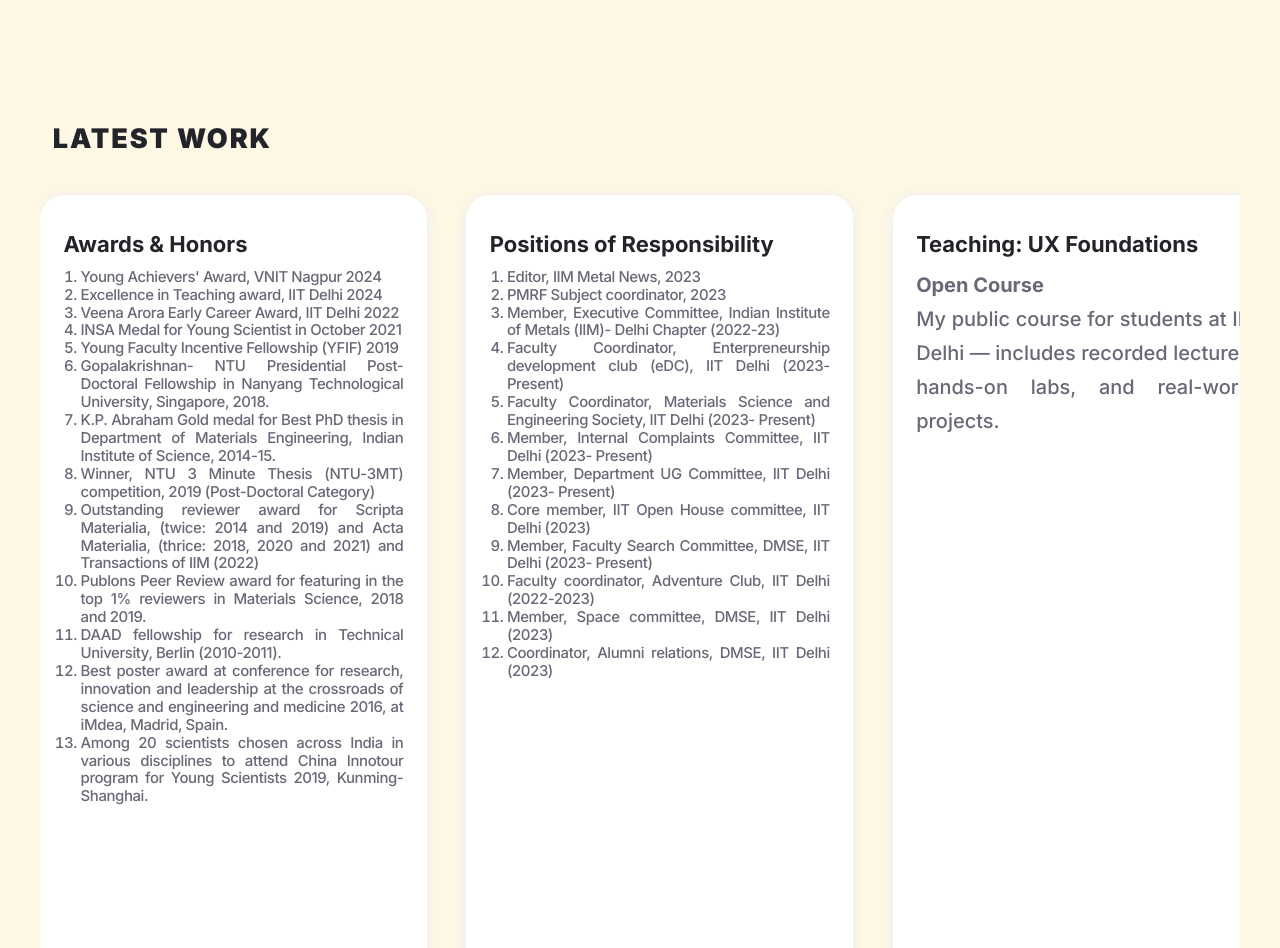
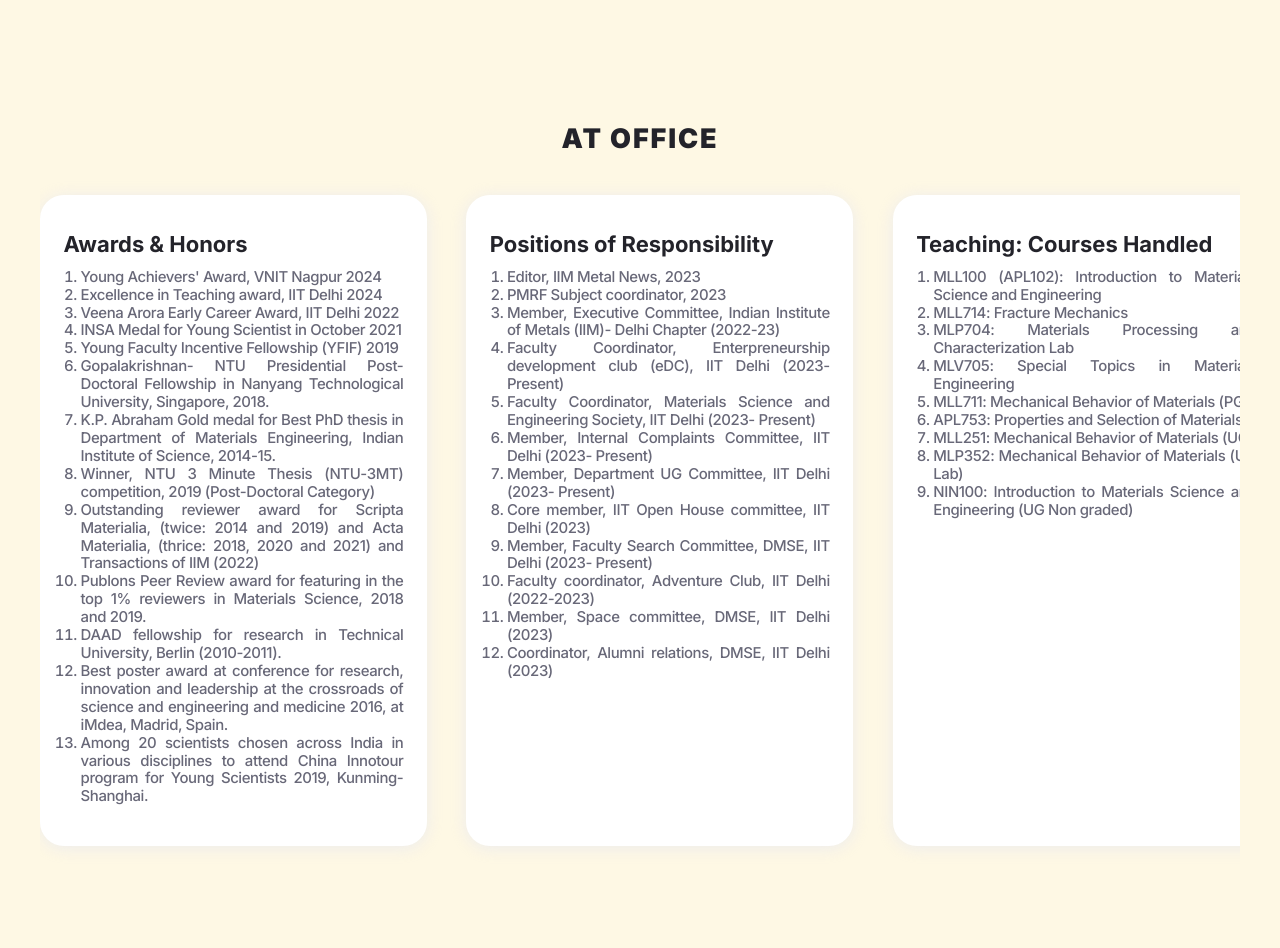
Before and after one commit to NavdeepLakhlan/LNR, a plain HTML site: page MEET LNR.html in a window 1280 px wide. Shown: the part 1852-2800 px from the top of the page. Drawn offline with Linux system fonts and the light colour scheme.

Commit message:
Update MEET LNR.html

```diff
--- a/MEET LNR.html
+++ b/MEET LNR.html
@@ -222,7 +222,8 @@
       display: block;
       position: absolute;
       right: 0;
-      top: 0;
+      /* shifted lower */
+      top: 50px;
       margin: 0;
       box-shadow: 0 10px 48px #e4e5f3a7;
       border: none;
@@ -344,7 +345,7 @@
       font-size: 2.3rem;
       font-weight: 800;
       letter-spacing: 1px;
-      color: var(--accent1);
+      color: #000 !important; /* changed to black */
       margin-bottom: 1.1rem;
       margin-top: 0.5em;
       text-align: left;
@@ -355,9 +356,6 @@
       margin-top: 10px;
       width: 100%;
       max-width: 520px;
-      /* background: #fff; removed */
-      /* border-radius: 16px; removed */
-      /* box-shadow: 0 2px 10px #d2d8fc33; removed */
       padding: 0;
       font-size: 1.09rem;
       color: #23232a;
@@ -437,13 +435,14 @@
         font-size: 1em;
       }
     }
-    /* Newsroom, Latest Work, Footer (unchanged except spacing) */
+
+    /* Newsroom, At office, Footer (unchanged except spacing) */
     .mentions-section {
       background-color: var(--bg);
       padding: 70px 0 60px 0;
       text-align: center;
       width: 100%;
-      margin-bottom: 65px; /* add more space before Latest Work */
+      margin-bottom: 65px; /* add more space before At office */
     }
     .mentions-section h2 {
       font-size: 2rem;
@@ -518,6 +517,9 @@
       text-transform: uppercase;
       font-family: 'Inter', Arial, sans-serif;
       margin-left: 1vw;
+      /* center align */
+      text-align: center;
+      margin-left: 0;
     }
     .work-cards {
       display: flex;
@@ -538,7 +540,8 @@
       padding: 2em 1.3em 1.4em 1.3em;
       min-width: 340px;
       width: 340px;
-      min-height: 370px;
+      /* remove min-height so cards fit content */
+      height: auto;
       display: flex;
       flex-direction: column;
       align-items: flex-start;
@@ -576,11 +579,6 @@
       text-align: justify;
       font-family: 'Inter', Arial, sans-serif;
       font-weight: 400;
-    }
-    .work-card:first-child,
-    .work-card:nth-child(2) {
-      min-height: 850px;
-      height: auto;
     }
     .work-link {
       display: inline-block;
@@ -642,7 +640,7 @@
       <div class="hero-main-headline">Hi, I'm Lakshmi Narayan</div>
       <div class="hero-role">I'm a researcher and teacher</div>
       <div class="hero-bio">
-        I am passionate about advancing materials science and engineering through both research and education. My work spans metal additive manufacturing, microstructure engineering, and the mechanical behavior of advanced materials. I believe in making science accessible and exciting, and in empowering students and collaborators to reach their full potential. I enjoy solving complex problems and fostering a spirit of curiosity and inquiry in all my pursuits.
+        I am passionate about advancing materials science and engineering through both research and education. My work spans metal additive manufacturing, microstructure engineering, and the mechanical behavior of advanced materials.
       </div>
     </div>
     <img src="profile.jpg" alt="Lakshmi Narayan portrait" class="hero-static-img" />
@@ -668,10 +666,10 @@
       <div class="teaching-title">Teaching</div>
       <section class="bio-section">
         <p>
-          I'm Lakshmi — a passionate advocate for accessible and user-centered design. My journey weaves through academia, creative industries, and collaborative research, always with a focus on making technology intuitive for all.
+          I'm Lakshmi — a passionate advocate for accessible and user-centered design. My journey weaves through academia, creative industries, and collaborative research, always with a focus on making science approachable.
         </p>
         <p>
-          Whether in the lab or online, I believe great design is both kind and bold: anticipating needs, removing friction, and empowering users of every background. I teach, I learn, I build — and I love connecting with curious minds!
+          Whether in the lab or online, I believe great design is both kind and bold: anticipating needs, removing friction, and empowering users of every background. I teach, I learn, I build — and I enjoy all of it!
         </p>
       </section>
     </div>
@@ -704,9 +702,9 @@
     </div>
   </section>
 
-  <!-- Latest Work Section -->
+  <!-- At office Section -->
   <section class="work-section">
-    <div class="work-title">Latest Work</div>
+    <div class="work-title">At office</div>
     <div class="work-cards">
       <div class="work-card">
         <div class="work-card-title">Awards & Honors</div>
@@ -748,12 +746,20 @@
         </div>
       </div>
       <div class="work-card">
-        <div class="work-card-title">Teaching: UX Foundations</div>
-        <div class="work-card-desc">
-          <b>Open Course</b><br>
-          My public course for students at IIT Delhi — includes recorded lectures, hands-on labs, and real-world projects.
+        <div class="work-card-title">Teaching: Courses Handled</div>
+        <div class="work-card-desc card-awards-list">
+          <ol style="padding-left: 1.15em; margin: 0;">
+            <li>MLL100 (APL102): Introduction to Materials Science and Engineering</li>
+            <li>MLL714: Fracture Mechanics</li>
+            <li>MLP704: Materials Processing and Characterization Lab</li>
+            <li>MLV705: Special Topics in Materials Engineering</li>
+            <li>MLL711: Mechanical Behavior of Materials (PG)</li>
+            <li>APL753: Properties and Selection of Materials</li>
+            <li>MLL251: Mechanical Behavior of Materials (UG)</li>
+            <li>MLP352: Mechanical Behavior of Materials (UG Lab)</li>
+            <li>NIN100: Introduction to Materials Science and Engineering (UG Non graded)</li>
+          </ol>
         </div>
-        <a class="work-link" href="#">Learn more</a>
       </div>
     </div>
   </section>
```
